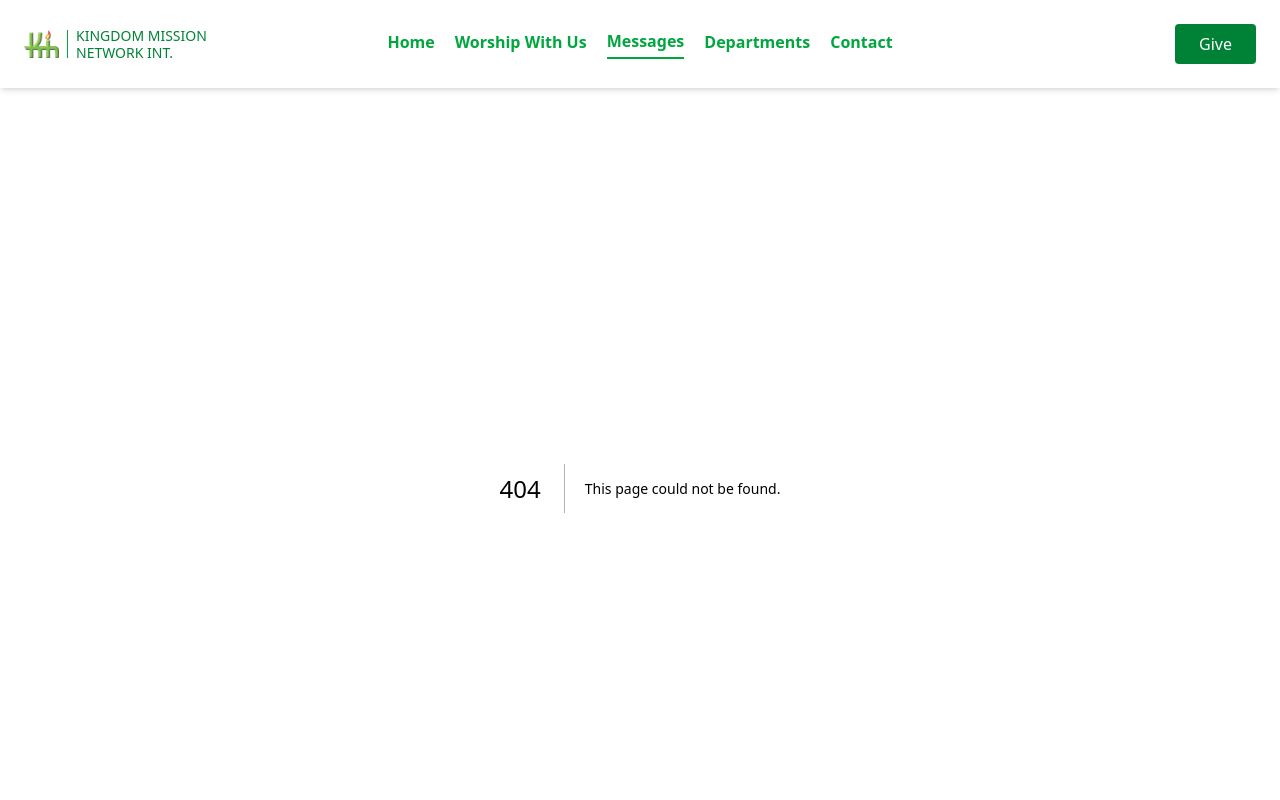
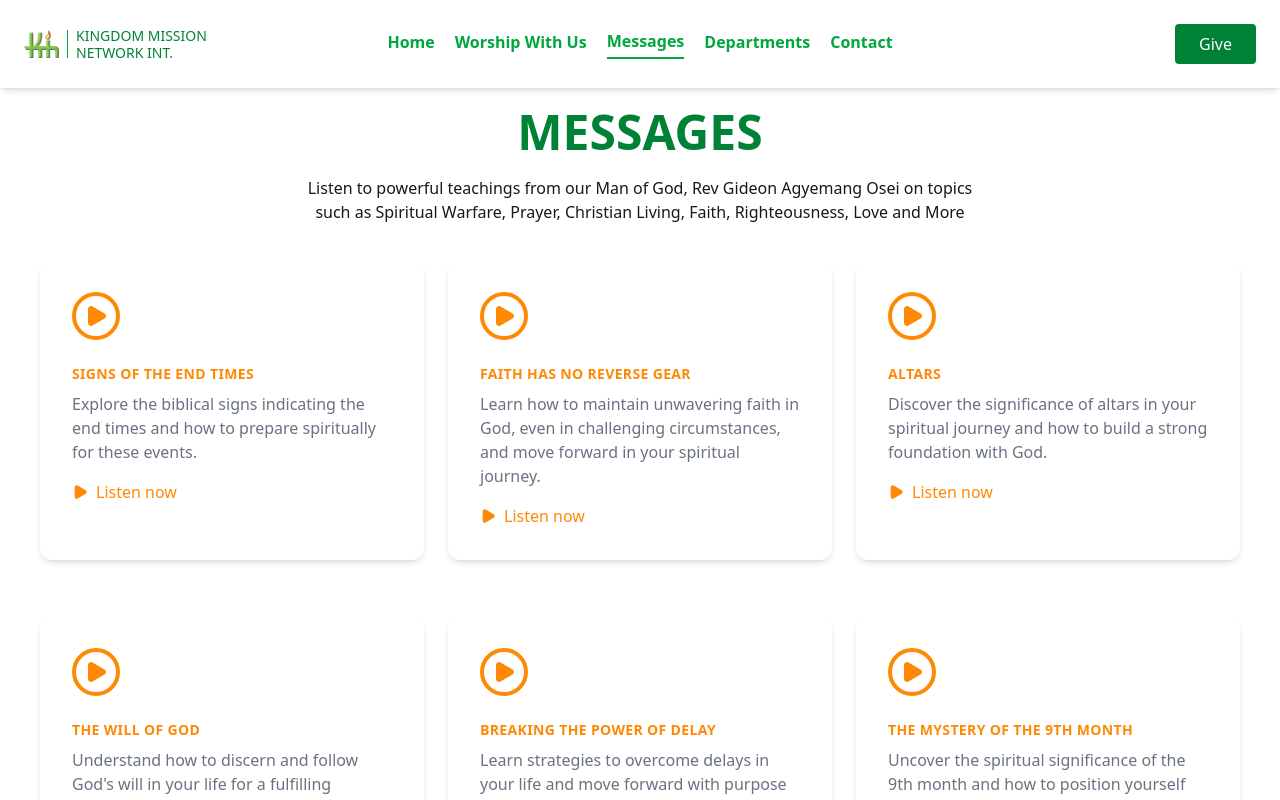
Before and after one commit to tkay0/kmni-website, a Next.js app: page /messages in a window 1280 px wide. Before the commit this address had no page. Shown: the top 800 px of the page. Built offline with nearby package versions, Linux system fonts and the light colour scheme.

Commit message:
create messages page and message card component

```diff
--- /dev/null
+++ b/src/app/messages/page.jsx
@@ -0,0 +1,46 @@
+import Logo from "@/components/kmni-logo";
+import MessageCard from "@/components/message-card";
+import Link from "next/link";
+
+export default function Messages() {
+  return (
+    <>
+      <div className="flex flex-col items-center py-5">
+        <p className="text-green-700 text-4xl md:text-5xl font-bold flex justify-center">MESSAGES</p>
+        <p className="text-center max-w-2xl mt-5">Listen to powerful teachings from our Man of God, Rev Gideon Agyemang Osei on topics such as Spiritual Warfare, Prayer, Christian Living, Faith, Righteousness, Love and More</p>
+      </div>
+      <div className="mx-auto grid grid-cols-1 md:grid-cols-2 lg:grid-cols-3 gap-6 max-w-7xl px-10">
+        <MessageCard
+          title="Signs of the end times"
+          message="Explore the biblical signs indicating the end times and how to prepare spiritually for these events."
+        />
+        <MessageCard
+          title="Faith has no reverse gear"
+          message="Learn how to maintain unwavering faith in God, even in challenging circumstances, and move forward in your spiritual journey."
+        />
+        <MessageCard
+          title="Altars"
+          message="Discover the significance of altars in your spiritual journey and how to build a strong foundation with God."
+        />
+        <MessageCard
+          title="The will of God"
+          message="Understand how to discern and follow God's will in your life for a fulfilling spiritual walk."
+        />
+        <MessageCard
+          title="Breaking the Power of Delay"
+          message="Learn strategies to overcome delays in your life and move forward with purpose and determination."
+        />
+        <MessageCard
+          title="The Mystery of the 9th month"
+          message="Uncover the spiritual significance of the 9th month and how to position yourself for breakthroughs and blessings."
+        />
+      </div>
+      <Link href="https://web.facebook.com/kingdommissionnetworkint" className="flex justify-center my-10">
+        <button className="bg-green-600 text-white py-3 px-8 rounded-full font-bold hover:bg-green-400 active:scale-95 active:bg-green-500 transition-colors duration-300 cursor-pointer">
+          MORE MESSAGES
+        </button>
+      </Link>
+
+    </>
+  );
+}
--- /dev/null
+++ b/src/components/message-card.jsx
@@ -0,0 +1,27 @@
+import { Play } from "lucide-react";
+
+export default function MessageCard({ title, message, audioUrl, videoUrl }) {
+  return (
+    <div className="max-w-md mx-auto bg-white rounded-xl shadow-md overflow-hidden md:max-w-2xl my-4 cursor-pointer hover:shadow-2xl hover:-translate-y-2 active:scale-98 transition-all duration-300 ease-in-out group">
+      <div className="md:flex">
+        <div className="p-8">
+          <div className="border-4 border-orange-400 rounded-full w-12 h-12 flex items-center justify-center mb-6 group-hover:bg-orange-400 group-hover:scale-110 transition-all duration-300 group-active:scale-95">
+            <Play className="h-6 w-6 text-orange-400 fill-orange-400 group-hover:text-white group-hover:fill-white transition-colors duration-300" />
+          </div>
+          <div className="uppercase tracking-wide text-sm text-orange-400 font-semibold group-hover:text-orange-500 transition-colors duration-300">
+            {title}
+          </div>
+          <p className="mt-2 text-gray-500 group-hover:text-gray-700 transition-colors duration-300">
+            {message}
+          </p>
+          <div className="flex items-center gap-2 mt-4 group-hover:gap-3 transition-all duration-300">
+            <Play className="h-4 w-4 text-orange-400 fill-orange-400 group-hover:translate-x-1 transition-transform duration-300" />
+            <p className="text-orange-400 font-medium group-hover:text-orange-500 transition-colors duration-300">
+              Listen now
+            </p>
+          </div>
+        </div>
+      </div>
+    </div>
+  );
+}
```
